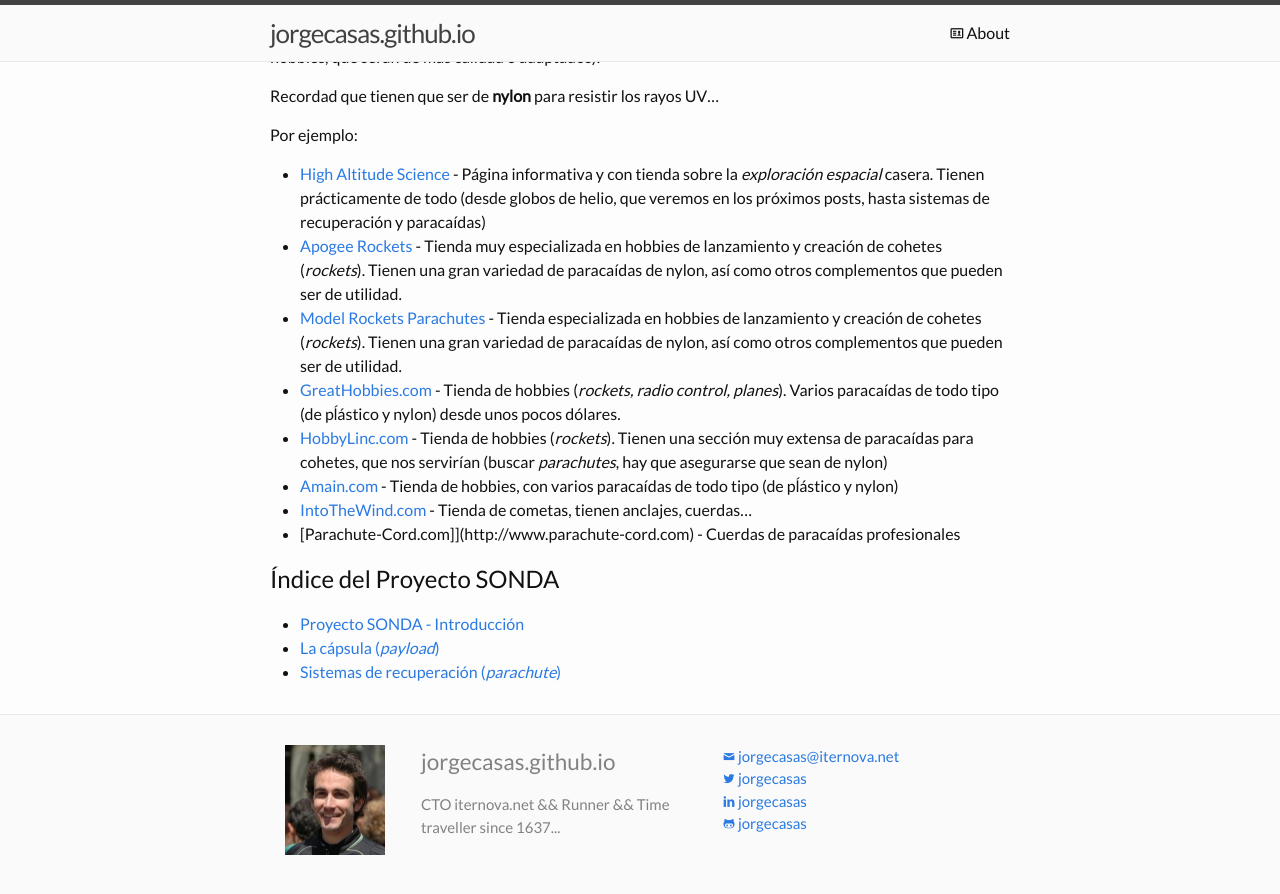
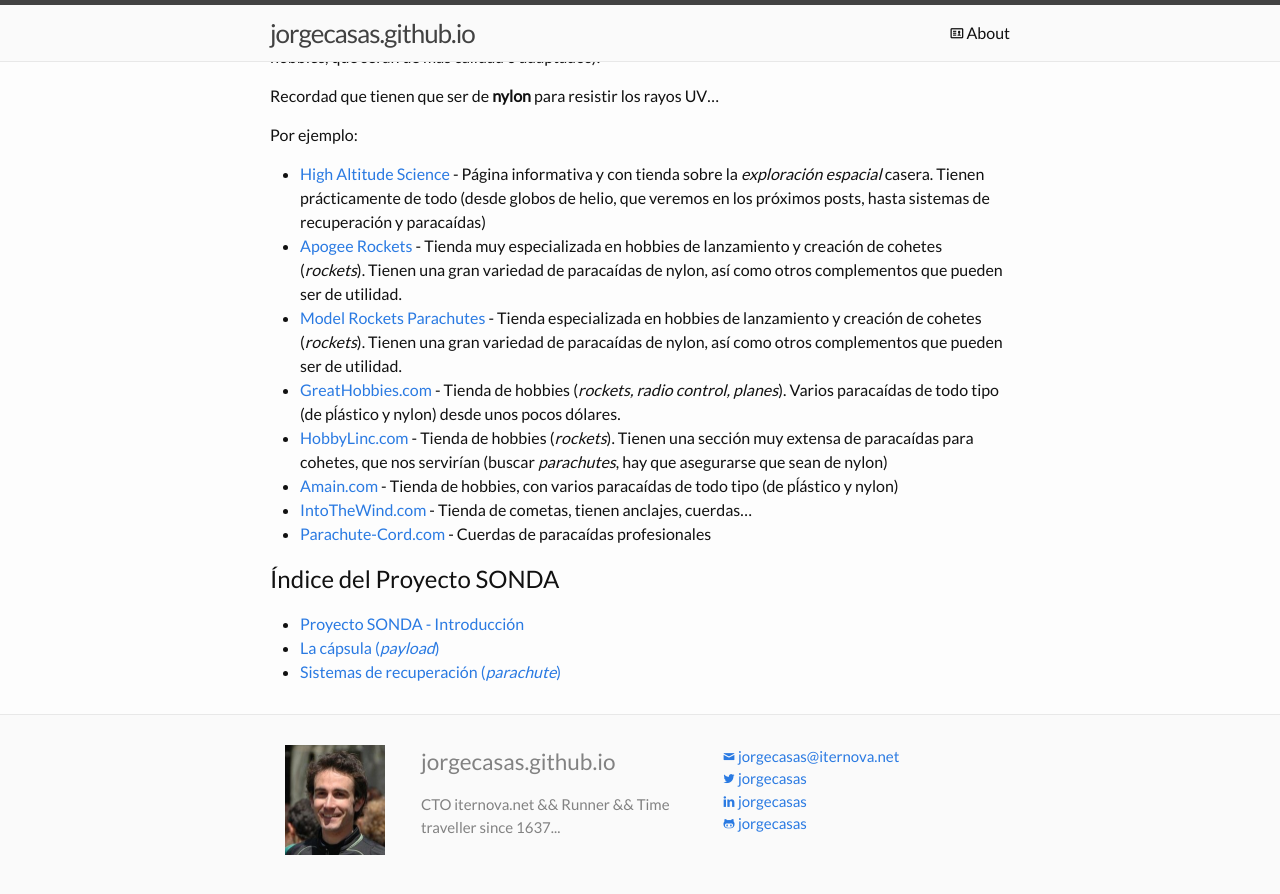
Before and after one commit to jorgecasas/jorgecasas.github.io, a Jekyll site: the page built from _posts/2014-12-28-proyecto-sonda-iii.markdown, in a window 1280 px wide and 900 px high, scrolled down 3455 px. Shown: the top 894 px of the window. Built offline with Jekyll 4.4.1, drawn with Linux system fonts in a browser that asks for light colours; comment, search, counter and statistics services are not loaded.

Commit message:
2014-12-28-proyecto-sonda-iii - Sistema de recuperación - Paracaídas

```diff
--- a/_posts/2014-12-28-proyecto-sonda-iii.markdown
+++ b/_posts/2014-12-28-proyecto-sonda-iii.markdown
@@ -101,7 +101,7 @@
 * [HobbyLinc.com](http://www.hobbylinc.com/model-rocket-recovery) - Tienda de hobbies (_rockets_). Tienen una sección muy extensa de paracaídas para cohetes, que nos servirían (buscar _parachutes_, hay que asegurarse que sean de nylon)
 * [Amain.com](http://www.amain.com/search?s=parachute) - Tienda de hobbies, con varios paracaídas de todo tipo (de pĺástico y nylon)
 * [IntoTheWind.com ](http://www.intothewind.com/shop/Line_and_Accessories/Kite_Swivels) - Tienda de cometas, tienen anclajes, cuerdas...
-* [Parachute-Cord.com]](http://www.parachute-cord.com) - Cuerdas de paracaídas profesionales
+* [Parachute-Cord.com](http://www.parachute-cord.com) - Cuerdas de paracaídas profesionales
 
 
 Índice del Proyecto SONDA
```
